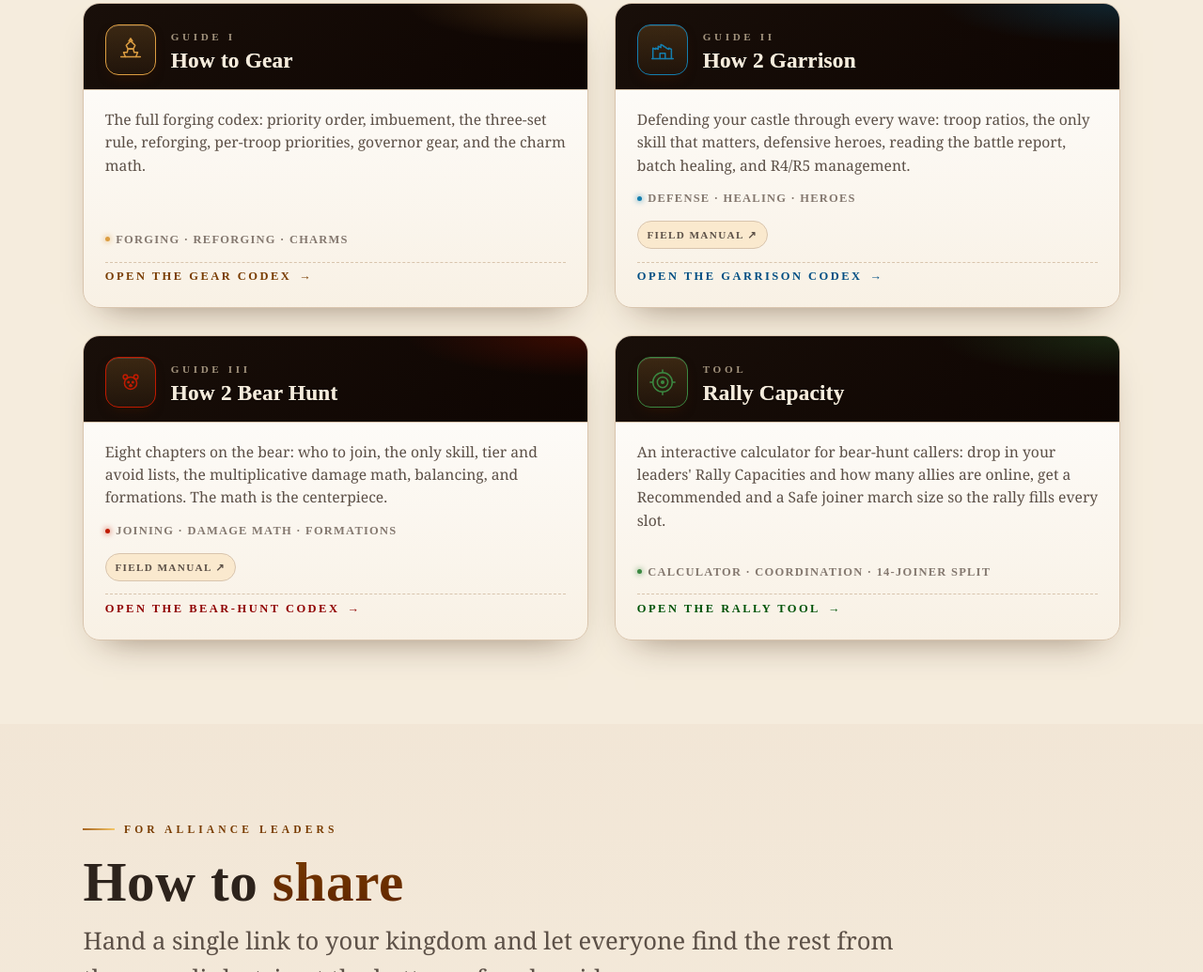
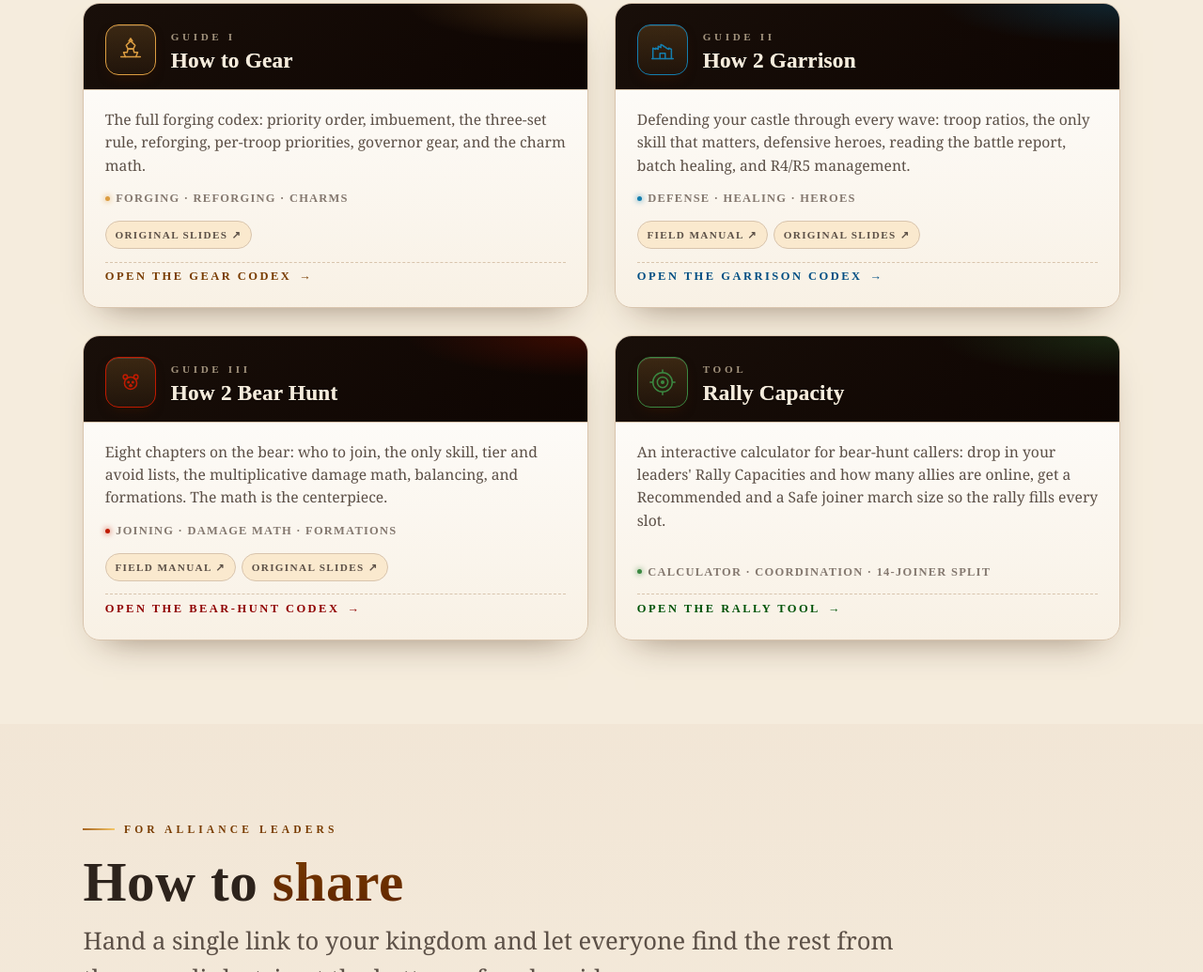
Before and after one commit to texnottexas/kingshot-codex, a plain HTML site: page index.html in a window 1280 px wide. Shown: the part 1132-2167 px from the top of the page at 94% size. Drawn offline with Linux system fonts and the light colour scheme.

Commit message:
Link the original Google Slides on each guide card
Adds an "Original Slides ↗" chip alongside the existing Field Manual
chip for the three guides that were redesigned from a public Google
Slides deck (gear, garrison, bear hunt). Rally Capacity has no
original slides and stays without the chip.

External slide links carry rel="noopener noreferrer".

```diff
--- a/index.html
+++ b/index.html
@@ -295,6 +295,9 @@ footer .shortlinks a:hover{background:oklch(0.74 0.13 73 / .2)}
           <div class="meta">
             <span class="dot"></span> Forging · Reforging · Charms
           </div>
+          <div class="alt">
+            <a class="alt-link" href="https://docs.google.com/presentation/d/1y0ut275w1NtsOL9PGz3YJygddqy9bTS_N9Tr5cfi8tw/edit?usp=sharing" rel="noopener noreferrer">Original Slides ↗</a>
+          </div>
           <span class="open">Open the gear codex <span class="arrow">→</span></span>
         </div>
       </article>
@@ -322,6 +325,7 @@ footer .shortlinks a:hover{background:oklch(0.74 0.13 73 / .2)}
           </div>
           <div class="alt">
             <a class="alt-link" href="https://texnottexas.github.io/kingshot-garrison/v2.html">Field Manual ↗</a>
+            <a class="alt-link" href="https://docs.google.com/presentation/d/1NabCd9tpzFo7akrV5SXRf0seDRr2Ri8WLCZsBBjrsSc/edit?usp=sharing" rel="noopener noreferrer">Original Slides ↗</a>
           </div>
           <span class="open">Open the garrison codex <span class="arrow">→</span></span>
         </div>
@@ -354,6 +358,7 @@ footer .shortlinks a:hover{background:oklch(0.74 0.13 73 / .2)}
           </div>
           <div class="alt">
             <a class="alt-link" href="https://texnottexas.github.io/kingshot-bear-hunt/v2.html">Field Manual ↗</a>
+            <a class="alt-link" href="https://docs.google.com/presentation/d/1PMoDkQ0WIWfhDojMOIKLV46S3Lx9gprYalg7RXDT26Q/edit?usp=sharing" rel="noopener noreferrer">Original Slides ↗</a>
           </div>
           <span class="open">Open the bear-hunt codex <span class="arrow">→</span></span>
         </div>
```
